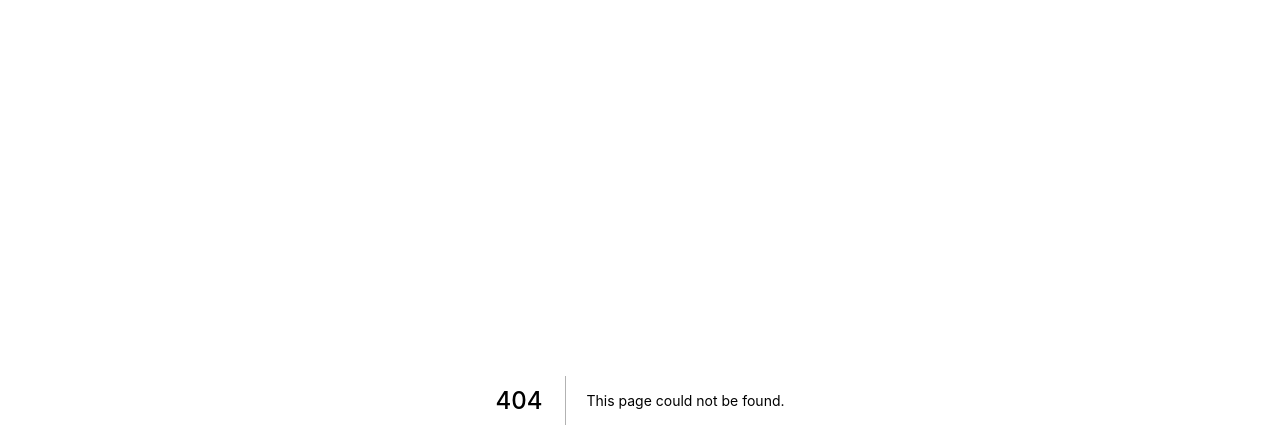
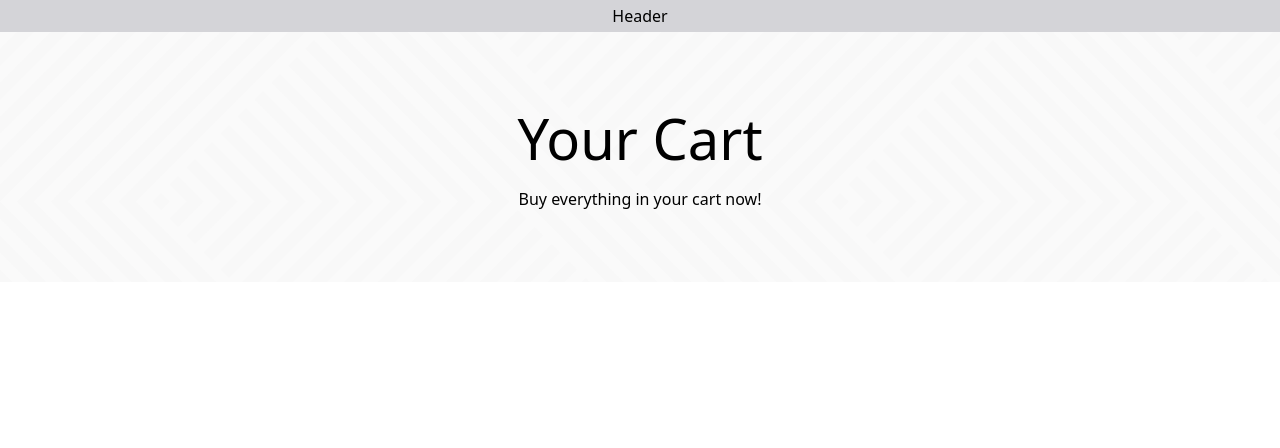
Before and after one commit to bimaap/fw9-parabot-frontend, a Next.js app: page /cart in a window 1280 px wide. Before the commit this address had no page. Shown: the top 448 px of the page. Built offline with nearby package versions, Linux system fonts and the light colour scheme.

Commit message:
feat: cart (not done yet)

```diff
--- a/pages/_app.js
+++ b/pages/_app.js
@@ -1,4 +1,5 @@
 import '../styles/globals.css'
+import '../styles/cartStyle.css'
 
 function MyApp({ Component, pageProps }) {
   return <Component {...pageProps} />
--- /dev/null
+++ b/pages/cart.js
@@ -0,0 +1,18 @@
+import Header from '../components/Header';
+import Footer from '../components/Footer';
+
+export default function Cart(){
+    return(
+        <>
+            <Header />
+            <div>
+                <div className='bg-cart flex-col absolute pt-[74px] pr-[521] pb-[74px] pl-[521]'>
+                    <h className='cart-text mb-5 flex items-center justify-center'>Your Cart</h>
+                    <h4 className='cart-text2 flex items-center justify-center'>Buy everything in your cart now!</h4>
+                </div>
+                <div>Items</div>
+            </div>
+            <Footer />
+        </>
+    );
+}
--- /dev/null
+++ b/styles/cartStyle.css
@@ -0,0 +1,15 @@
+.bg-cart{
+    background-image: url(../public/images/bg.png);
+    width: 100%;
+    height: 250px;
+}
+.cart-text{
+    font-weight: 400;
+    font-size: 56px;
+    line-height: 64px;
+}
+.cart-text2{
+    font-weight: 400;
+    font-size: 16px;
+    line-height: 18px;
+}
```
Also changed, not shown: public/images/bg.png (added).
